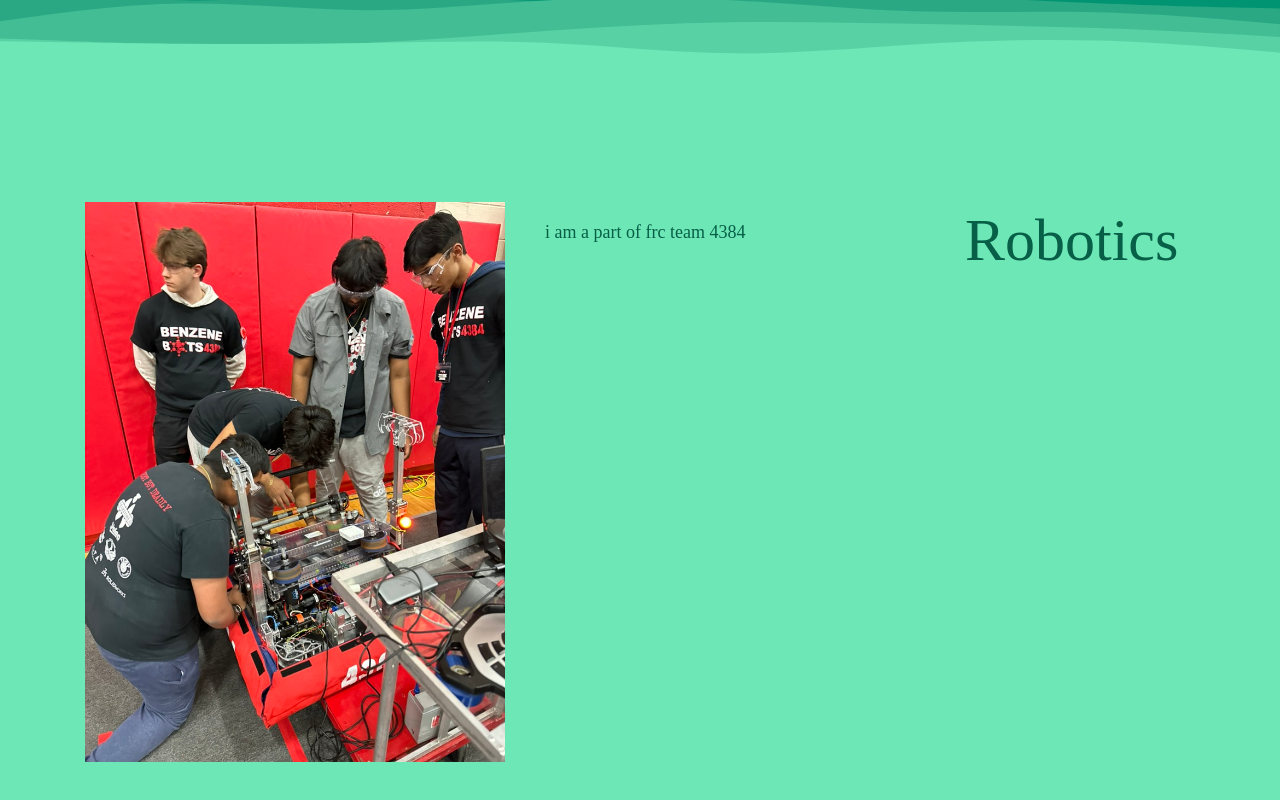
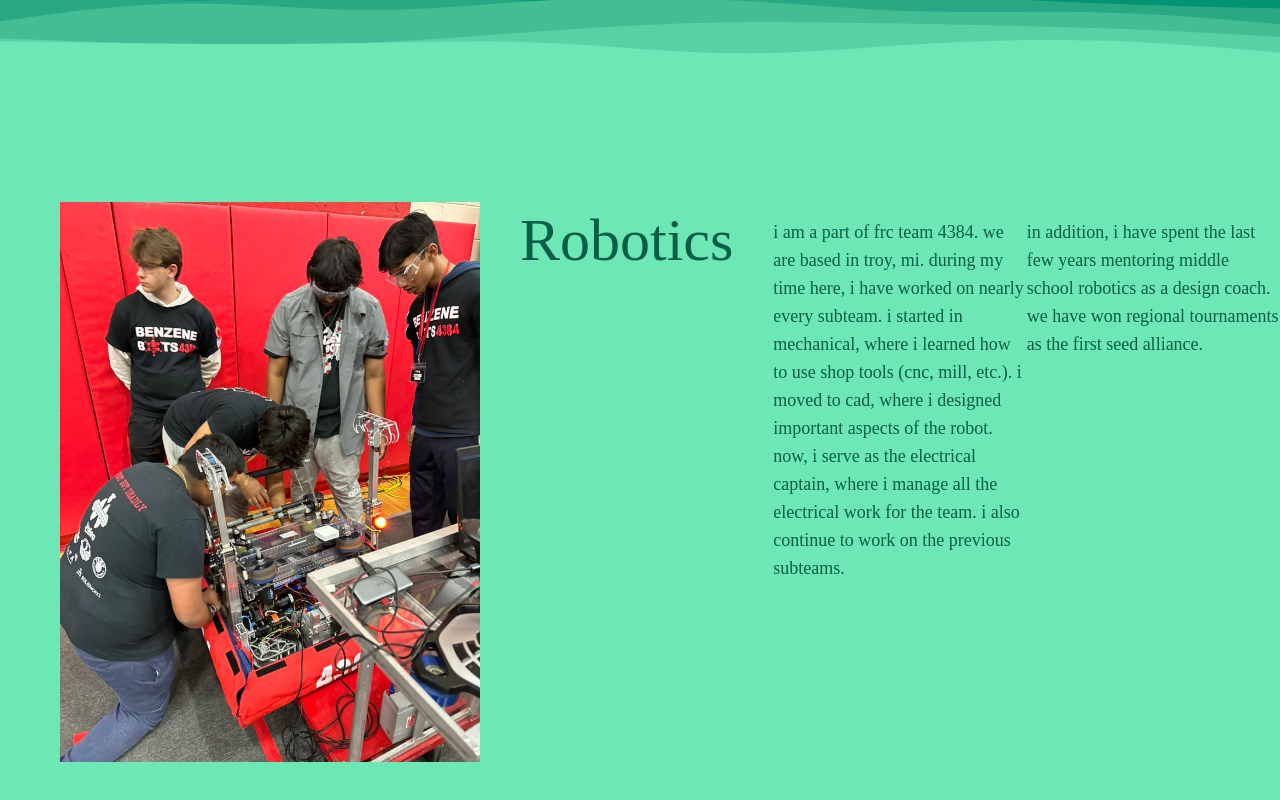
Before and after one commit to jeevsanp1/jeevsanp1.github.io, a React (Vite) app: page / in a window 1280 px wide. Shown: the part 1623-2423 px from the top of the page. Built offline with nearby package versions, Linux system fonts and the light colour scheme.

Commit message:
Updated Robotics Section

```diff
--- a/src/pages/Home.tsx
+++ b/src/pages/Home.tsx
@@ -63,11 +63,23 @@ function Homepage() {
         <img className="w-full" src={WaveOne} />
         <div className="w-full bg-emerald-300 text-emerald-800">
           <div className="pl-5 pb-10 pt-32 flex flex-row-reverse space-x-10">
+            <p className="pt-4 text-lg w-1/3">
+              in addition, i have spent the last few years mentoring middle
+              school robotics as a design coach. we have won regional
+              tournaments as the first seed alliance.
+            </p>
+            <p className="pt-4 text-lg w-1/3">
+              i am a part of frc team 4384. we are based in troy, mi. during my
+              time here, i have worked on nearly every subteam. i started in
+              mechanical, where i learned how to use shop tools (cnc, mill,
+              etc.). i moved to cad, where i designed important aspects of the
+              robot. now, i serve as the electrical captain, where i manage all
+              the electrical work for the team. i also continue to work on the
+              previous subteams.
+            </p>
             <h1 className="text-6xl w-1/4 pt-2" id="robotics">
               Robotics
             </h1>
-            <p className="pt-4 text-lg w-1/3">i am a part of frc team 4384</p>
-
             <img className="w-1/3" src={Robotics} />
           </div>
         </div>
```
